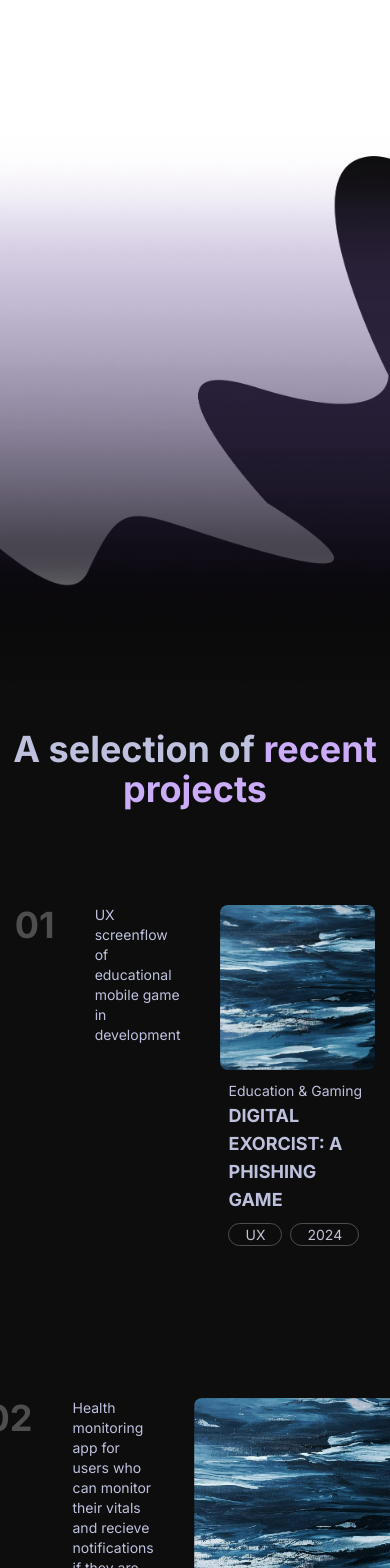
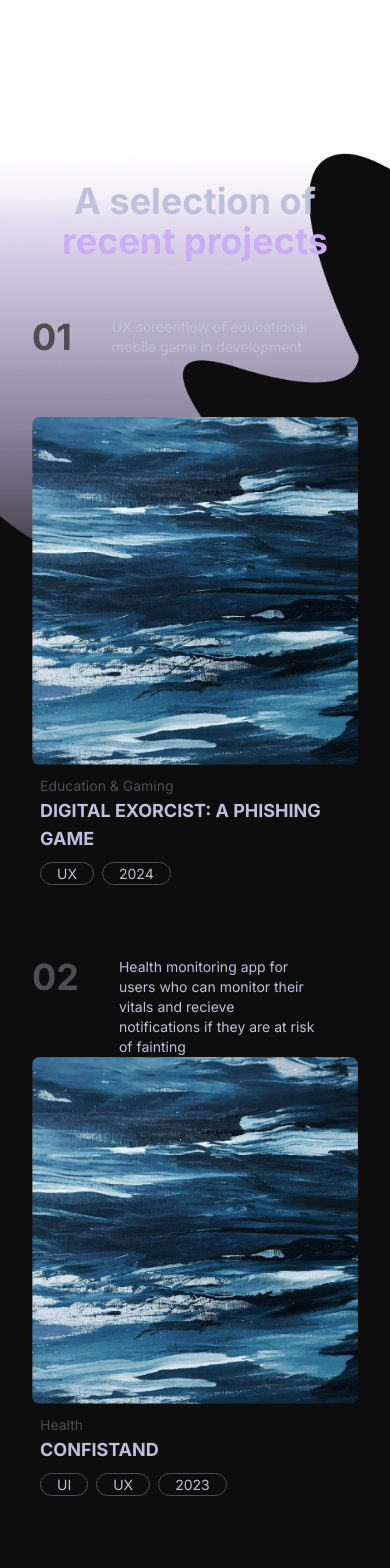
Before and after one commit to beatricehahn/nextjs-portfolio, a Next.js app: page / in a window 390 px wide. Shown: the part 1400-2968 px from the top of the page. Built offline with nearby package versions, Linux system fonts and the light colour scheme.

Commit message:
Update selected works section

```diff
--- a/components/RecentProjects.tsx
+++ b/components/RecentProjects.tsx
@@ -4,14 +4,14 @@ import ProjectBox from './molecules/ProjectBox';
 
 const RecentProjects = () => {
   return (
-    <div id="work" className="text-white-100 py-10">
-        <h1 className="heading">
+    <div id="work" className="text-white-100 py-10 m-4">
+        <h1 className="heading text-base md:text-4xl">
             A selection of {' '}
             <span className="text-purple">recent projects</span>
         </h1>
-        <div className="flex flex-col items-center justify-between p-4 gap-16 mt-10 w-full">
+        <div className="flex flex-col items-center justify-between p-4 gap-16 mt-10">
             {projects.map(( { id, genre, title, des, img, tags }) => (
-                <div key={id} className=' flex items-center justify-center sm:w-96 w-[80vw]'>
+                <div key={id} className=' flex items-center justify-center sm:w-96'>
                     <ProjectBox
                         id={id}
                         genre={genre}
--- a/components/molecules/ProjectBox.tsx
+++ b/components/molecules/ProjectBox.tsx
@@ -4,19 +4,21 @@ const ProjectBox = (
   { id, genre, title, des, img, tags } : { id: number, genre : string, title : string, des: string, img : string, tags : string[] }
 ) => {
   return (
-    <div className="flex p-10">
-      <span className="font-bold text-4xl mr-10 text-white-800">
-        {"0" + id}
-      </span>
-      <p className="mr-10 text-sm h-[100px] md:w-[500px]">{des}</p>
-      <div className="rounded-lg">
+    <div className=" flex flex-col md:flex-row md:items-start md:justify-between items-center">
+      <div className='flex'>
+        <span className="font-bold text-4xl mr-10 text-white-800">
+          {"0" + id}
+        </span>
+        <p className="mr-10 text-sm h-[100px]">{des}</p>
+      </div>
+      <div className="rounded-lg w-full">
           <img
             src={img}
             alt='Project Picture'
             className="w-full h-auto rounded-lg"
           />
           <div className="m-2">
-            <span className="text-sm mb-1">{genre}</span>
+            <span className="text-sm mb-1 text-white-800">{genre}</span>
             <h6 className='text-lg font-bold mb-2'>{title}</h6>
             {tags.map((tag) => (
               <Tag label={tag} />
--- a/components/organisms/SelectedContent.tsx
+++ b/components/organisms/SelectedContent.tsx
@@ -3,7 +3,7 @@ import RecentProjects from "../RecentProjects"
 export const SelectedContent = () => {
   return (
     <div className=" bg-black-fluid-pattern bg-cover w-screen h-auto">
-      <img src="/images/purplish-gradient-bg.png" alt="" className="w-screen z-[-1]"/>
+      <img src="/images/purplish-gradient-bg.png" alt="" className="absolute w-screen z-[-1] h-auto"/>
       <RecentProjects />
     </div>
   )
```
